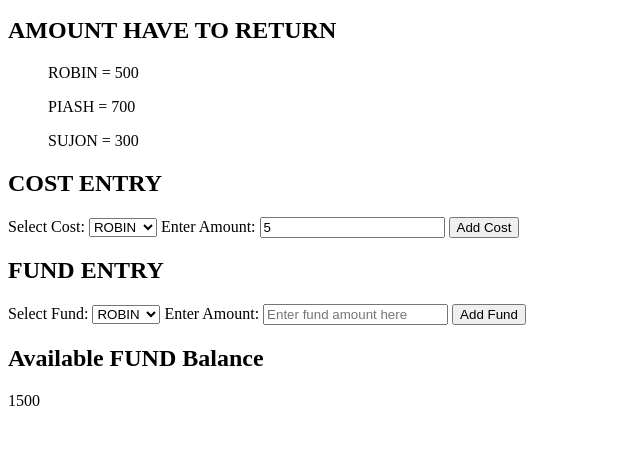
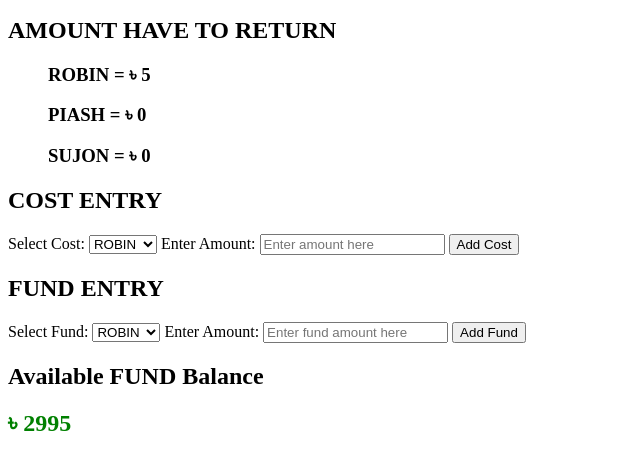
Before and after one commit to Robin39-AFS/FUND, a plain HTML site: page index.html in a window 1280 px wide. Both pictures are taken after typing "5" into the empty fields and a click on the button "Add Cost". Shown: the part 110-580 px from the top of the page, without its empty margins (0-640 px from the left). Drawn offline with Linux system fonts and the light colour scheme.

Commit message:
project structure and logic done design remains

```diff
--- a/index.html
+++ b/index.html
@@ -15,17 +15,17 @@
 
     <section class="right">
         <h2 class="description">AMOUNT HAVE TO RETURN</h2>
-        <ul id="robin">
+        <ul id="ROBIN">
             <!-- Amount OF Robin -->
-             ROBIN = 500
+
         </ul>
-        <ul id="Piash">
+        <ul id="PIASH">
             <!-- Amount OF Piash -->
-             PIASH = 700
+
         </ul>
-        <ul id="Sujon">
+        <ul id="SUJON">
             <!-- Amount OF Sujon -->
-             SUJON = 300
+
         </ul>
     </section>
 
@@ -57,7 +57,7 @@
     </section>
     <section class="balance">
         <h2>Available FUND Balance</h2>
-        <div class="box">
+        <div id="fund-display" class="box">
             1500
         </div>
     </section>
--- a/script.js
+++ b/script.js
@@ -1,9 +1,28 @@
 console.log("Welcome to FUND System!");
 // This is a simple script to log a welcome message to the console
 
-const FUND = 3000; // Initial FUND amount
+// Displaye Available FUND Balance
+if(!localStorage.getItem('FUND')) {
+    localStorage.setItem('FUND', 3000); // Initialize FUND if not set
+}
 
-localStorage.setItem('FUND', FUND); // Store the initial FUND in localStorage
+displayFUND = () =>{
+    const FUND = parseFloat(localStorage.getItem('FUND')); // Get the current FUND value
+    const robin = localStorage.getItem('ROBIN') ? parseFloat(localStorage.getItem('ROBIN')) : 0; // Get Robin's value or initialize to 0
+    const sujon = localStorage.getItem('SUJON') ? parseFloat(localStorage.getItem('SUJON')) : 0; // Get Sujon's value or initialize to 0
+    const PIASH = localStorage.getItem('PIASH') ? parseFloat(localStorage.getItem('PIASH')) : 0; // Get Piash's value or initialize to 0
+    // Display the FUND value in the HTML element
+    document.getElementById('fund-display').innerHTML = `<h2>৳ ${FUND}</h2>`; // Display the FUND value in the HTML element
+    document.getElementById('fund-display').style.color = 'green'; // Set the color of the display to green
+    document.getElementById('ROBIN').innerHTML = `<h3>ROBIN = ৳ ${robin}</h3>`; // Display Robin's value in the HTML element
+    document.getElementById('SUJON').innerHTML = `<h3>SUJON = ৳ ${sujon}</h3>`; // Display Sujon's value in the HTML element
+    document.getElementById('PIASH').innerHTML = `<h3>PIASH = ৳ ${PIASH}</h3>`; // Display Piash's value in the HTML element
+}
+displayFUND(); // Call the function to display the initial FUND amount
+
+// const FUND = parseFloat(localStorage.getItem('FUND')); // Initial FUND amount
+
+// localStorage.setItem('FUND', FUND); // Store the initial FUND in localStorage
 
 // Function to add cost to the FUND
 // Add an event listener to Add Cost when a button is clicked
@@ -17,10 +36,18 @@ document.getElementById('add-cost').onclick = () =>{
     }
 
     let currentValue = parseFloat(localStorage.getItem(userName));
-
+    let FUND = parseFloat(localStorage.getItem('FUND')); // Get the current FUND value
+    if ( cost > FUND ) {
+        alert("Insufficient FUND balance!"); // Alert if the cost exceeds the available FUND
+        return; // Exit the function if insufficient funds
+    }
+    FUND -= cost; // Deduct the cost from the FUND
+    localStorage.setItem('FUND', FUND); // Store the updated FUND in localStorage
     currentValue += cost; // Update the current value
     localStorage.setItem(userName, currentValue); // Store the updated value in localStorage
 
+    document.getElementById('amount-input').value = ''; // Clear the input field after adding cost
+    displayFUND(); // Call the function to display the updated FUND amount
 }
 
 document.getElementById('add-fund').onclick = () => {
@@ -32,15 +59,19 @@ document.getElementById('add-fund').onclick = () => {
     }
 
     let currentValue = parseFloat(localStorage.getItem(userName));
+    let FUND = parseFloat(localStorage.getItem('FUND')); // Get the current FUND value
 
     currentValue -= fund; // Update the current value
+    FUND += fund; // Add the fund to the total FUND
+    localStorage.setItem('FUND', FUND); // Store the updated FUND in localStorage
     localStorage.setItem(userName, currentValue); // Store the updated value in localStorage
 
+    document.getElementById('fund-amount-input').value = ''; // Clear the input field after adding fund
+    displayFUND(); // Call the function to display the updated FUND amount
 }
+
 
 let currentFUND = FUND; // Variable to track current FUND
 function displayFUND() {
     console.log(`Current FUND: $${currentFUND}`);
 }
-
-displayFUND(); // Display the initial FUND amount
```
